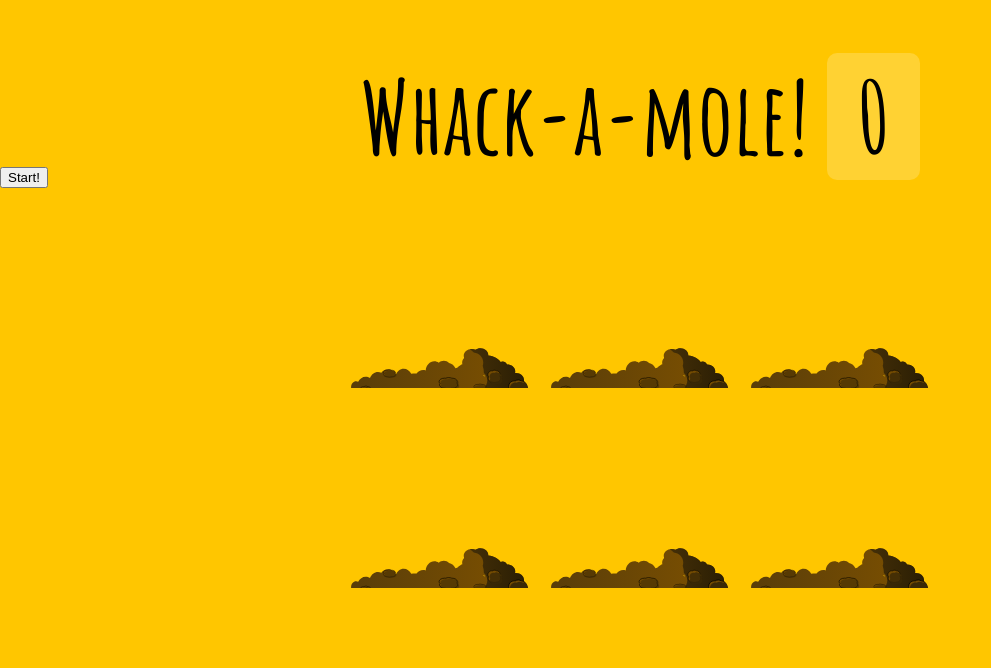
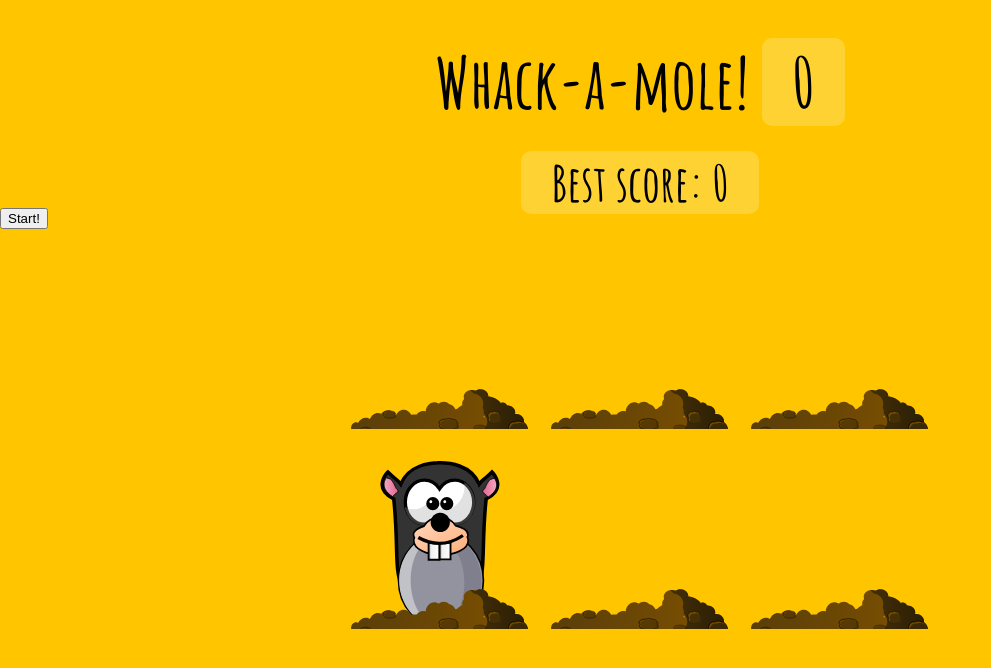
Before and after one commit to Dilven/JavaScript30, a plain HTML site: page 30 - Whack A Mole/index-START.html in a window 1280 px wide. Both pictures are taken after a click on the button "Start!". Shown: the whole page, without its empty margins (0-991 px from the left). Drawn offline with Linux system fonts and the light colour scheme.

Commit message:
complete ! add locale storage to last day

```diff
--- a/30 - Whack A Mole/index-START.html
+++ b/30 - Whack A Mole/index-START.html
@@ -9,6 +9,7 @@
 <body>
 
   <h1>Whack-a-mole! <span class="score">0</span></h1>
+  <h2><span class="bestscore">Best score: 0</span></h2>
   <button onClick="startGame()">Start!</button>
 
   <div class="game">
@@ -36,7 +37,61 @@
   const holes = document.querySelectorAll('.hole');
   const scoreBoard = document.querySelector('.score');
   const moles = document.querySelectorAll('.mole');
+  const bestScoreBoard = document.querySelector('.bestscore');
 
+
+  if (!localStorage.getItem("bestScore")) localStorage.setItem("bestScore", "0")
+
+  let latestHole;
+  let timeUp = false;
+  let game;
+  let score = 0;
+
+  bestScoreBoard.textContent = `Best score: ${localStorage.getItem("bestScore")}`
+
+
+  const randomTime = function (min, max) {
+    return Math.round(Math.random() * (max - min) + min);
+  };
+
+  function upMole (numberHole) {
+    holes.forEach(hole => hole.classList.add('up'))
+  };
+
+  function randomHole () {
+      holes.forEach(hole => hole.classList.remove('up'))
+      numberHoles = Math.floor(Math.random() * 6);
+      if(latestHole === numberHoles) {
+        randomHole();
+      }
+      latestHole = numberHoles
+      holes[numberHoles].classList.add('up')
+      if(timeUp) {
+        clearInterval(game);
+        holes.forEach(hole => hole.classList.remove('up'))
+        if(score > localStorage.getItem("bestScore")) {
+          localStorage.setItem("bestScore", score)
+          bestScoreBoard.textContent = `Best score: ${score}`;
+        }
+      }
+  };
+
+  function startGame() {
+    timeUp = false;
+    scoreBoard.textContent = 0;
+    score = 0;
+    game = setInterval(randomHole, randomTime(500,2000));
+    setTimeout(() => timeUp = true, 10000)
+  }
+
+  function hit(e) {
+    score++
+    scoreBoard.textContent = score;
+    this.parentNode.classList.remove('up');
+
+  }
+
+  moles.forEach(mole => mole.addEventListener('click', hit));
 </script>
 </body>
 </html>
--- a/30 - Whack A Mole/style.css
+++ b/30 - Whack A Mole/style.css
@@ -16,12 +16,26 @@ body {
 
 h1 {
   text-align: center;
-  font-size: 10rem;
+  font-size: 7rem;
   line-height:1;
   margin-bottom: 0;
 }
+h2 {
+  text-align: center;
+  font-size: 5rem;
+  line-height:1;
+  margin-bottom: 0;
+  margin-top: 0.5;
+}
+
 
 .score {
+  background:rgba(255,255,255,0.2);
+  padding:0 3rem;
+  line-height:1;
+  border-radius:1rem;
+}
+.bestscore {
   background:rgba(255,255,255,0.2);
   padding:0 3rem;
   line-height:1;
```
